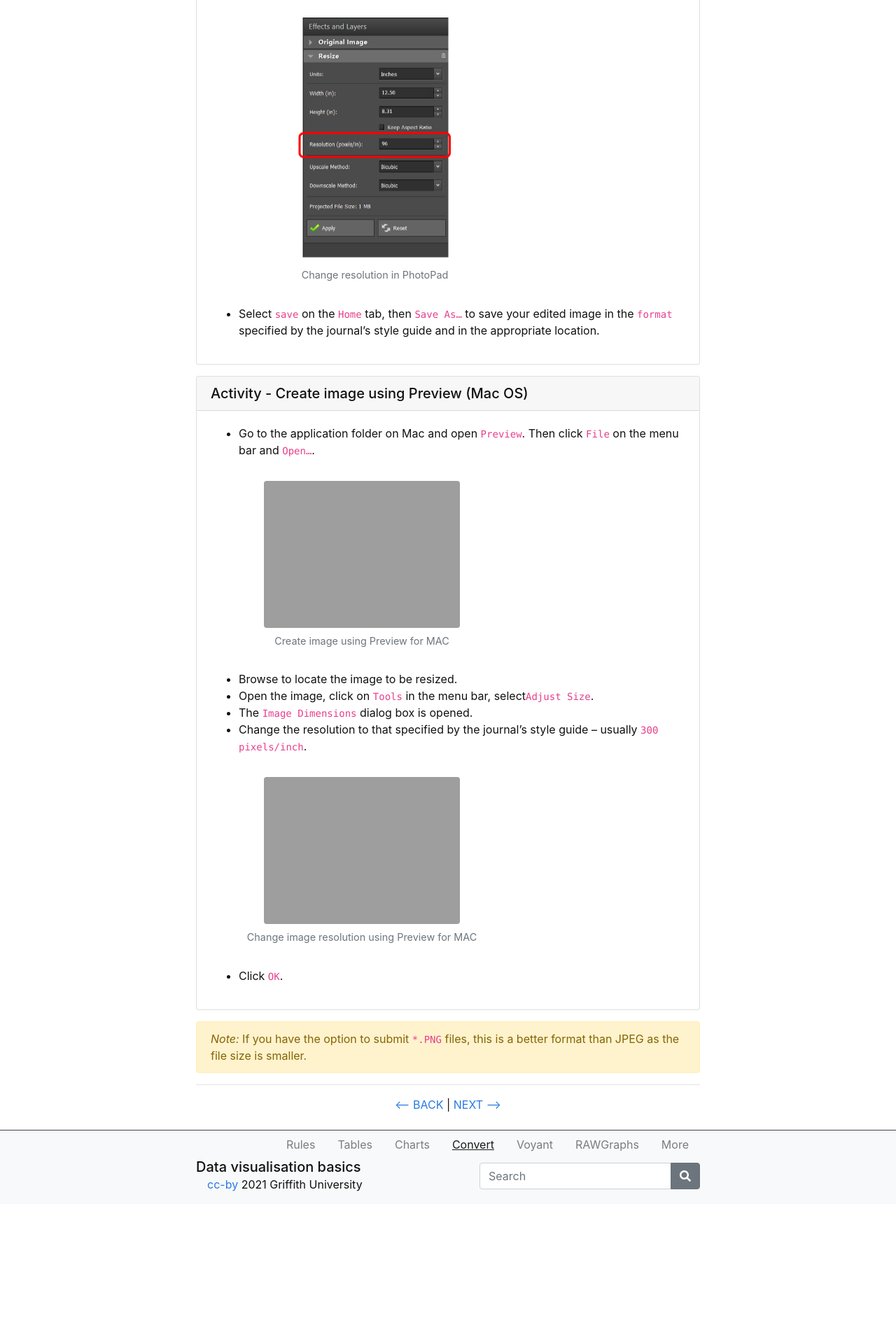
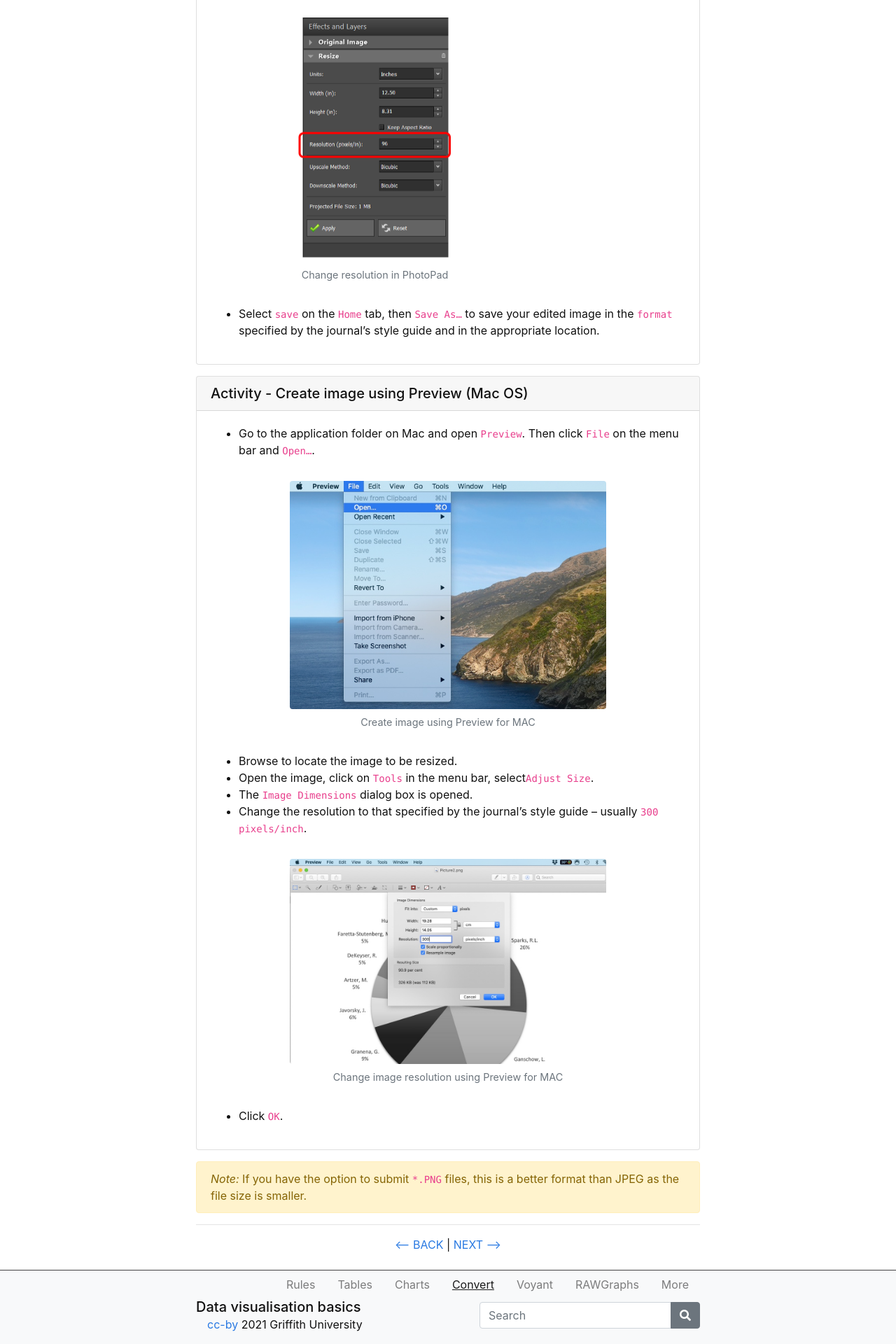
Before and after one commit to GULibrarySandbox/data-vis-basics, a Jekyll site: the page built from content/5-convert.md, in a window 1280 px wide. Shown: the part 4108-6028 px from the top of the page at 70% size. Built offline with Jekyll 4.4.1, drawn with Linux system fonts in a browser that asks for light colours; before the commit the page ends 5828 px from its top, so only the background shows below that.

Commit message:
Update 5-convert.md

```diff
--- a/content/5-convert.md
+++ b/content/5-convert.md
@@ -75,12 +75,12 @@ OR
 
 {% capture text %}
 - Go to the application folder on Mac and open `Preview`. Then click `File` on the menu bar and `Open…`.
-{% include figure.html img="MacPreview1.png" alt="MAC Preview software" caption="Create image using Preview for MAC" width="70%" %}
+{% include figure.html img="MacPreview1.jpg" alt="MAC Preview software" caption="Create image using Preview for MAC" width="70%" %}
 - Browse to locate the image to be resized.
 - Open the image, click on `Tools` in the menu bar, select`Adjust Size`.
 - The `Image Dimensions` dialog box is opened.
 - Change the resolution to that specified by the journal’s style guide – usually `300 pixels/inch`.
-{% include figure.html img="MacPreview2.png" alt="MAC Preview software" caption="Change image resolution using Preview for MAC" width="70%" %}
+{% include figure.html img="MacPreview2.jpg" alt="MAC Preview software" caption="Change image resolution using Preview for MAC" width="70%" %}
 - Click `OK`.{% endcapture %} {% include card.md header="Activity - Create image using Preview (Mac OS)" text=text %}
 
 {% capture alert %}*Note:* If you have the option to submit `*.PNG` files, this is a better format than JPEG as the file size is smaller.
```
